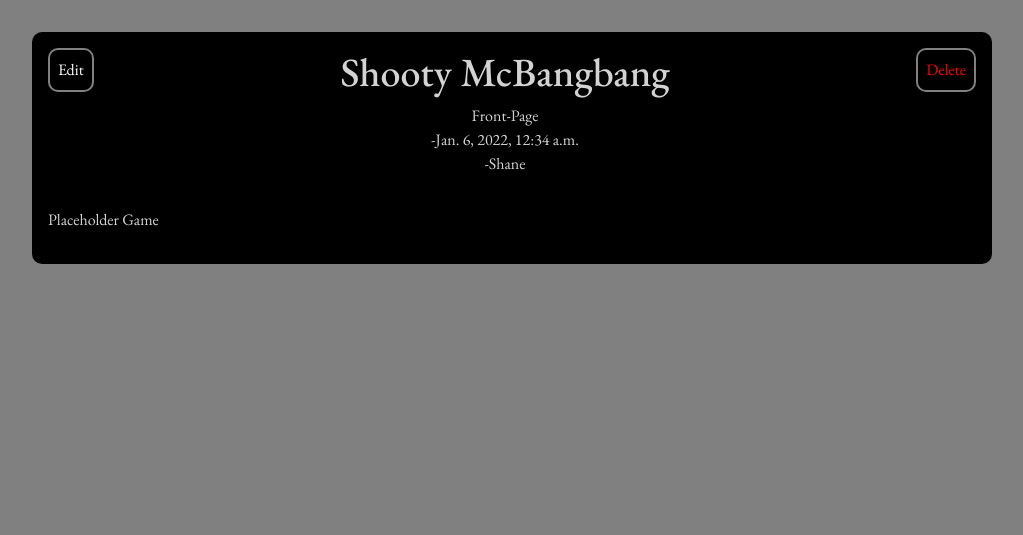
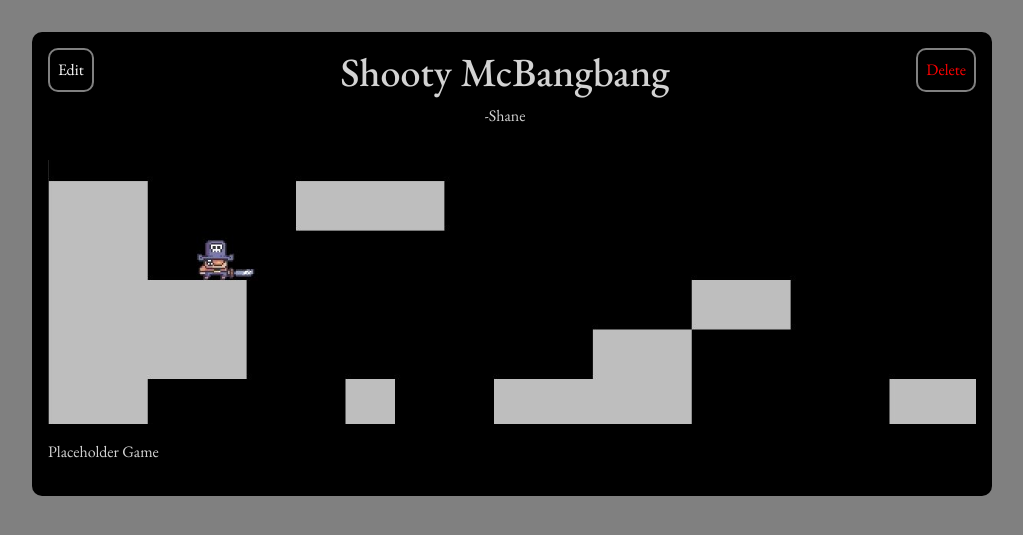
Before and after one commit to shanedixon13/game-site, a Django app: page /articles/48/ in a window 1280 px wide. Shown: the part 56-591 px from the top of the page, without its empty margins (128-1151 px from the left). Run offline with Django 3.2, Linux system fonts and the light colour scheme; a user stored in the database is signed in; data comes from the database, SQL or seed files in the repository; both versions use the stored data as it was after the commit; parts of the project's set-up code (start-up, migrations or seed data) failed here and were passed over; some web fonts are replaced.

Commit message:
Added more fake games for presentation

```diff
--- a/static/css/base.css
+++ b/static/css/base.css
@@ -542,6 +542,16 @@ body{
     justify-content: space-between;
 }
 
+.article-detail .image{
+    display: flex;
+    width: 100%;
+    height: 33vh;
+    background-image: url('/static/images/gamescreen.JPG');
+    background-size: cover;
+    background-position-y: center;
+    margin-bottom: 0;
+}
+
 .article-detail .card-link{
 	text-decoration: none;
     font-size: 1rem;
@@ -550,6 +560,10 @@ body{
 	border-radius: 10px;
 	padding: .5rem;
     height: fit-content;
+}
+
+.article-detail .body{
+    margin-top: 1rem;
 }
 
 
--- a/templates/article_detail.html
+++ b/templates/article_detail.html
@@ -9,14 +9,16 @@
         {% endif %}
         <div class="title-author">
             <h1>{{article.title}}</h1>
-            <p>{{article.category}}</p>
-            <p class="date">-{{article.created_on}}</p>
             <p class="author">-{{article.author}}</p>
         </div>
         {% if article.author == user %}
             <a href="{% url 'article_delete' article.id %}" class="card-link" style="color: red;">Delete</a>
         {% endif %}
     </div>
-    <p>{{article.body}}</p>
+    <div class="image">
+    </div>
+    <div class="body">
+        <p>{{article.body}}</p>
+    </div>
 </div>
 {% endblock content %}
```
Also changed, not shown: db.sqlite3, static/images/frontpage.jpg, static/images/gamescreen.JPG (added), static/images/local.jpg, 5 other files.
